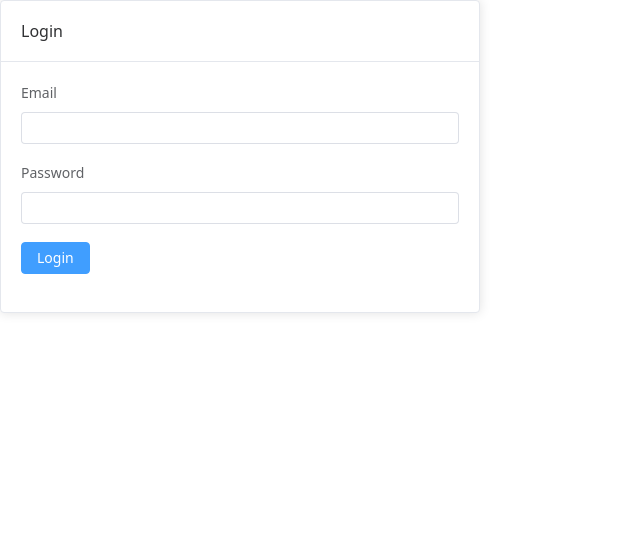
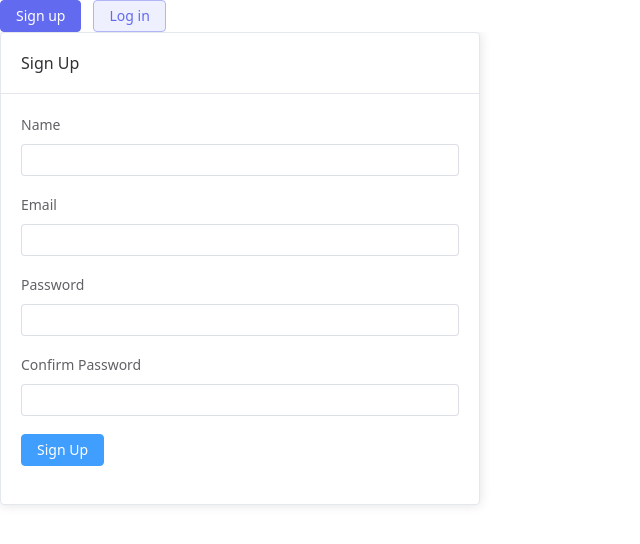
Before and after one commit to dvlpr-shivendra/project-manager-frontend, a Vue app: page /signup in a window 1280 px wide. Before the commit this address led to /login. Shown: the top 544 px of the page, without its empty margins (0-640 px from the left). Built offline with nearby package versions, Linux system fonts and the light colour scheme.

Commit message:
show login signup button in navbar

```diff
--- a/src/App.vue
+++ b/src/App.vue
@@ -1,21 +1,19 @@
 <script setup lang="ts">
-import { useRoute } from 'vue-router';
 import { RouterView } from 'vue-router'
 import Navbar from './components/navigation/Navbar.vue'
 import Sidebar from './components/navigation/Sidebar.vue'
+import { getLoggedIn } from './helpers/auth';
 
-const route = useRoute()
+const loggedIn = getLoggedIn()
 </script>
 
 <template>
-  <div v-if="!route.meta.auth">
-    <RouterView />
-  </div>
-  <div v-else class="grid grid-cols-12">
-    <aside class="hidden lg:block lg:col-span-2">
+  <div class="grid grid-cols-12">
+    <aside class="hidden lg:block lg:col-span-2" v-if="loggedIn">
       <Sidebar />
     </aside>
-    <main class="col-span-12 lg:col-span-10">
+    <main class="col-span-12" :class="loggedIn ? 'lg:col-span-10' : 'lg:col-span-12'">
+
       <Navbar />
 
       <div class="content p-4">
@@ -27,7 +25,7 @@ const route = useRoute()
 
 <style scoped>
 .content {
-  height: calc(100vh - 60px);
+  height: calc(100vh - 3rem);
   overflow-y: scroll;
 }
 </style>
--- a/src/components/navigation/Navbar.vue
+++ b/src/components/navigation/Navbar.vue
@@ -1,30 +1,43 @@
 <template>
-  <el-menu
-    :default-active="'2'"
-    class="justify-end"
-    mode="horizontal"
-    background-color="#0a0a0a"
-    text-color="#ffffff"
-  >
-    <el-sub-menu index="2" v-if="isLoggedIn">
-      <template #title>{{ user.name }}</template>
-      <el-menu-item index="2-1" @click="logout">Log out</el-menu-item>
-    </el-sub-menu>
-  </el-menu>
+  <div class="flex justify-between items-center px-4 h-12 bg-black">
+    <div></div>
+
+    <div>
+      <el-button color="#626aef" style="color: white" v-if="!loggedIn">
+        <router-link to="/signup">Sign up</router-link>
+      </el-button>
+      <el-button color="#626aef" plain v-if="!loggedIn">
+        <router-link to="/login">Log in</router-link>
+      </el-button>
+
+      <el-dropdown v-if="loggedIn">
+        <el-button type="text">
+          {{ user.name }}
+          <el-icon class="el-icon--right">
+            <arrow-down />
+          </el-icon>
+        </el-button>
+        <template #dropdown>
+          <el-dropdown-menu>
+            <el-dropdown-item @click="logout">Logout</el-dropdown-item>
+          </el-dropdown-menu>
+        </template>
+      </el-dropdown>
+    </div>
+  </div>
 </template>
 
 <script lang="ts" setup>
+
+import { ref, type Ref } from 'vue';
+import { ArrowDown } from '@element-plus/icons-vue'
 import { getUser, getLoggedIn } from '@/helpers/auth';
-import { ref, type Ref } from 'vue';
-import { useRouter } from "vue-router"
-
-const router = useRouter()
 
 const user: Ref<User> = ref(getUser() as User)
-const isLoggedIn: Ref<boolean> = ref(getLoggedIn())
+const loggedIn: Ref<boolean> = ref(getLoggedIn())
 
 function logout() {
   localStorage.clear()
-  router.push({path: '/login'})
+  location.replace('/login')
 }
 </script>
--- a/src/helpers/auth.ts
+++ b/src/helpers/auth.ts
@@ -7,8 +7,12 @@ export function getToken() {
   return localStorage.token
 }
 
-export function getUser(): User {
-  return JSON.parse(localStorage.user)
+export function getUser(): User|null {
+  try {
+    return JSON.parse(localStorage.user)
+  } catch(e) {
+    return null
+  }
 }
 
 export function getLoggedIn() {
--- a/src/router/index.ts
+++ b/src/router/index.ts
@@ -24,9 +24,9 @@ const router = createRouter({
       component: () => import('@/views/Login.vue'),
     },
     {
-      path: '/register',
-      name: 'register',
-      component: () => import('@/views/Register.vue'),
+      path: '/signup',
+      name: 'Signup',
+      component: () => import('@/views/Signup.vue'),
     },
   ]
 })
--- a/src/views/Login.vue
+++ b/src/views/Login.vue
@@ -1,5 +1,5 @@
 <template>
-  <div class="h-screen w-screen grid place-content-center">
+  <div class="h-full w-full grid place-content-center">
     <el-card class="box-card">
       <template #header>
         <div class="card-header">Login</div>
@@ -46,8 +46,8 @@ function login() {
     .then(data => {
       setUserData(data)
       route.query.redirect
-        ? router.push({path: route.query.redirect as string})
-        : router.push({path: '/'})
+        ? window.location.replace(route.query.redirect as string)
+        : window.location.replace('/')
     })
     .catch(e => console.log(e))
 }
--- a/src/views/Register.vue
+++ b/src/views/Signup.vue
@@ -1,5 +1,5 @@
 <template>
-  <div class="h-screen w-screen grid place-content-center">
+  <div class="h-full w-full grid place-content-center">
     <el-card class="box-card">
       <template #header>
         <div class="card-header">Sign Up</div>
@@ -58,8 +58,8 @@ function signUp() {
     .then(data => {
       setUserData(data)
       route.query.redirect
-        ? router.push({path: route.query.redirect as string})
-        : router.push({path: '/'})
+        ? window.location.replace(route.query.redirect as string)
+        : window.location.replace('/')
     })
     .catch(e => console.log(e))
 }
```
